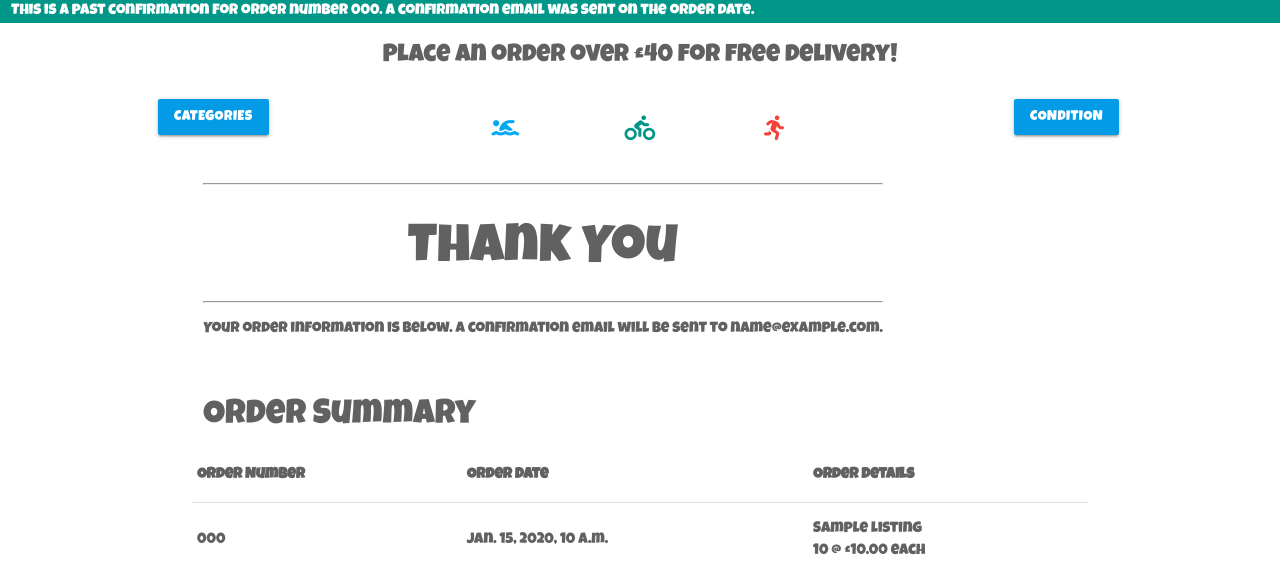
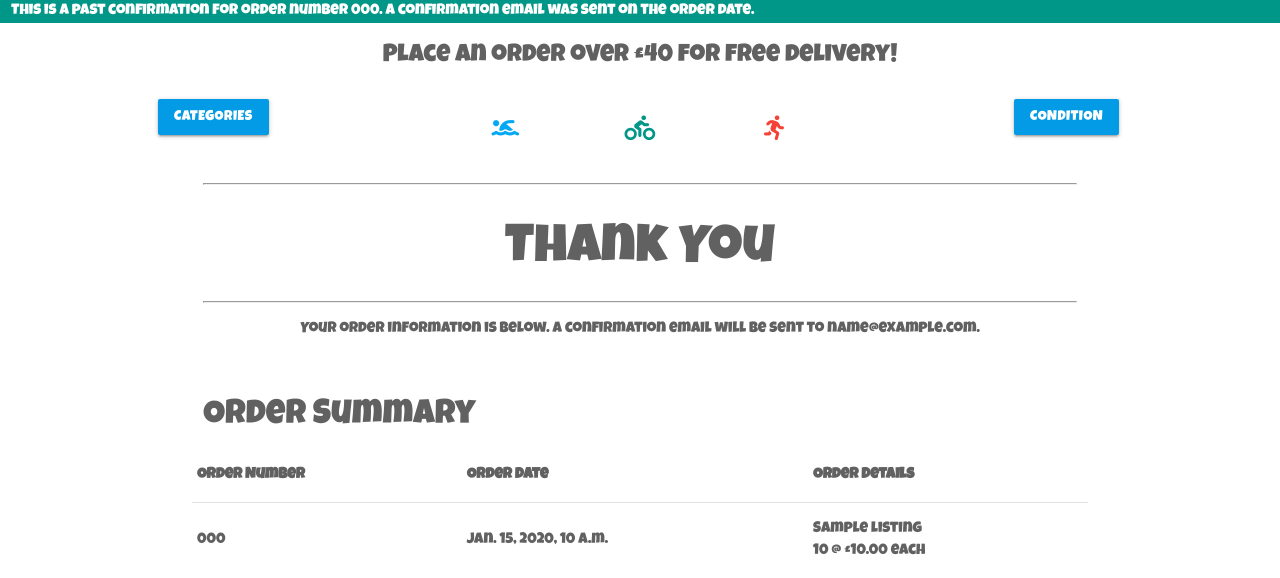
Before and after one commit to Code-Institute-Submissions/sniclasj-just-tri-it_JanResub, a Django app: page /profiles/order_history/000 in a window 1280 px wide. Shown: the part 64-642 px from the top of the page. Run offline with Django 3.2, Linux system fonts and the light colour scheme; tables that the repository leaves empty hold one stand-in row (values such as "Sample post"); some libraries are stand-ins or nearby versions.

Commit message:
Correct title alignment

```diff
--- a/checkout/templates/checkout/checkout_success.html
+++ b/checkout/templates/checkout/checkout_success.html
@@ -16,9 +16,9 @@
 {% block content %}
 <div class="container">
     <div class="row">
-        <div class="col">
+        <div class="col l12 m12 s12 center-align">
             <hr>
-            <h2 class="center-align">Thank You</h2>
+            <h2>Thank You</h2>
             <hr>
             <p>Your order information is below. A confirmation email will be sent to <strong>{{ order.email }}</strong>.
             </p>
```
